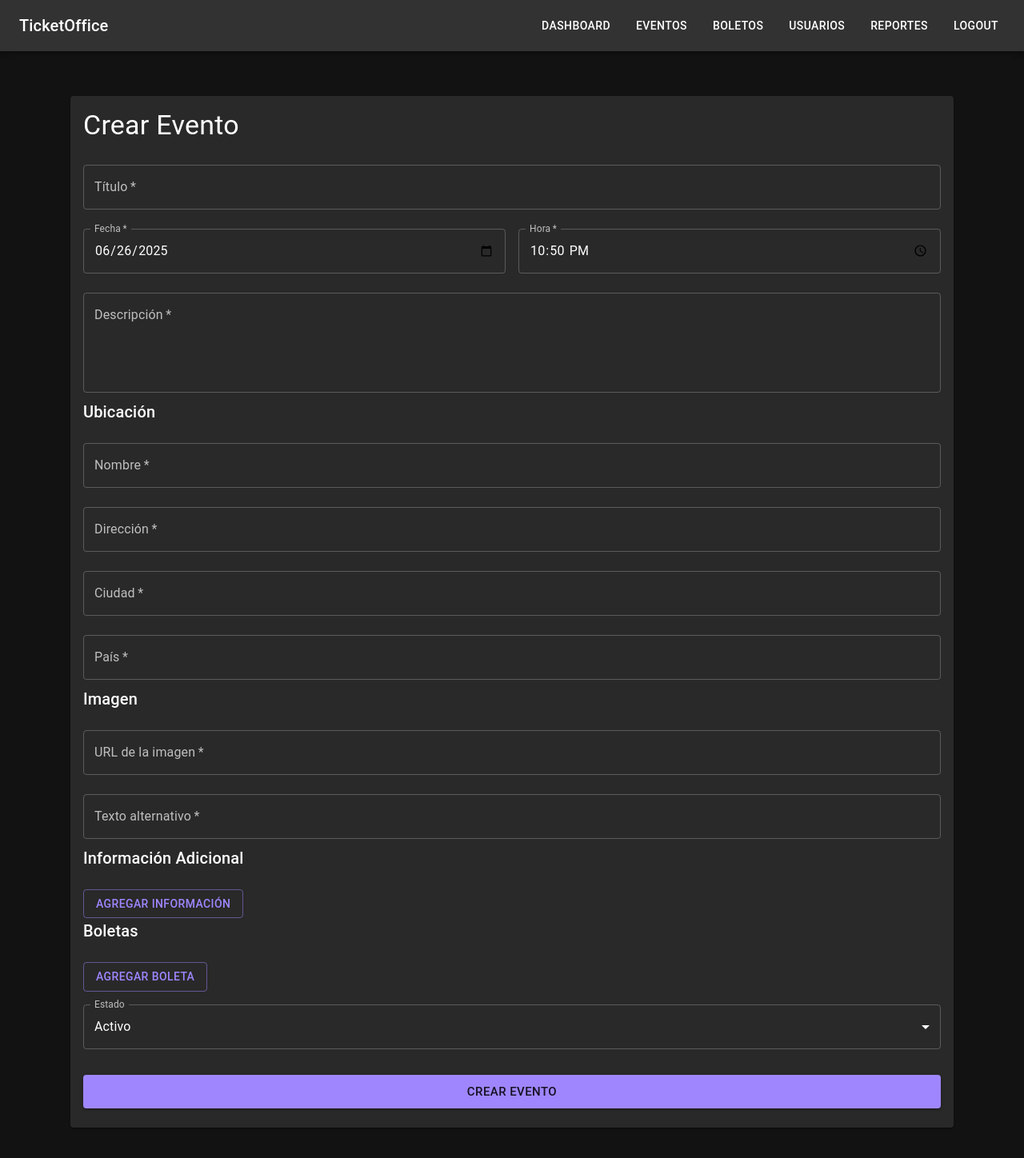
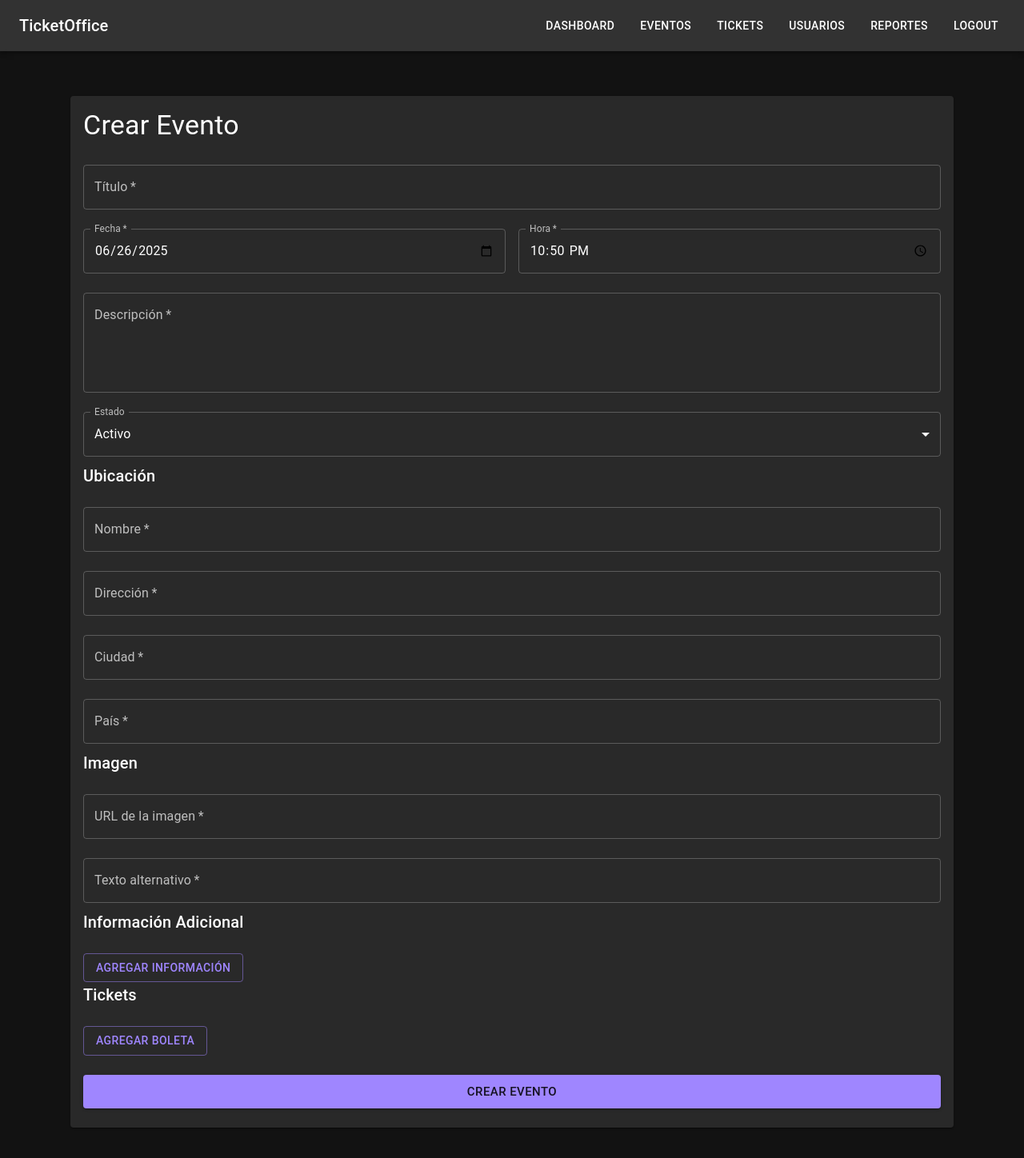
Before and after one commit to alejandrojuarez675/ticketoffice-frontend-2, a React (Create React App) app: page /admin/events/new in a window 1280 px wide. Shown: the top 1448 px of the page at 80% size. Built offline with nearby package versions, Linux system fonts and the light colour scheme; sample sign-in values are in the browser's storage.

Commit message:
change wordings

```diff
--- a/src/components/BackofficeLayout.tsx
+++ b/src/components/BackofficeLayout.tsx
@@ -26,7 +26,7 @@ const BackofficeLayout: React.FC<BackofficeLayoutProps> = ({ children }) => {
                 Eventos
               </Button>
               <Button color="inherit" component={RouterLink} to="/admin/tickets">
-                Boletos
+                Tickets
               </Button>
               <Button color="inherit" component={RouterLink} to="/admin/users">
                 Usuarios
--- a/src/pages/CreateOrUpdateEventsPage.tsx
+++ b/src/pages/CreateOrUpdateEventsPage.tsx
@@ -274,6 +274,24 @@ const CreateOrUpdateEventsPage: React.FC = () => {
             />
             </Grid>
 
+
+
+              {/* Status */}
+              <Grid item xs={12}>
+                <FormControl fullWidth margin="normal">
+                  <InputLabel>Estado</InputLabel>
+                  <Select
+                    value={event.status}
+                    onChange={(e) => handleInputChange('status', e.target.value)}
+                    label="Estado"
+                  >
+                    <MenuItem value="ACTIVE">Activo</MenuItem>
+                    <MenuItem value="INACTIVE">Inactivo</MenuItem>
+                    <MenuItem value="SOLD_OUT">Agotado</MenuItem>
+                  </Select>
+                </FormControl>
+              </Grid>
+
               {/* Location */}
               <Grid item xs={12}>
                 <Typography variant="h6" gutterBottom>
@@ -371,12 +389,12 @@ const CreateOrUpdateEventsPage: React.FC = () => {
               {/* Tickets */}
               <Grid item xs={12}>
                 <Typography variant="h6" gutterBottom>
-                  Boletas
+                  Tickets
                 </Typography>
                 {event.tickets.map((ticket, index) => (
                   <Box key={index} sx={{ mb: 2 }}>
                     <Typography variant="subtitle1" gutterBottom>
-                      Boleta {index + 1}
+                      Ticket {index + 1}
                     </Typography>
                     <Grid container spacing={2}>
                       <Grid item xs={12} sm={6}>
@@ -457,22 +475,6 @@ const CreateOrUpdateEventsPage: React.FC = () => {
                 </Button>
               </Grid>
 
-              {/* Status */}
-              <Grid item xs={12}>
-                <FormControl fullWidth margin="normal">
-                  <InputLabel>Estado</InputLabel>
-                  <Select
-                    value={event.status}
-                    onChange={(e) => handleInputChange('status', e.target.value)}
-                    label="Estado"
-                  >
-                    <MenuItem value="ACTIVE">Activo</MenuItem>
-                    <MenuItem value="INACTIVE">Inactivo</MenuItem>
-                    <MenuItem value="SOLD_OUT">Agotado</MenuItem>
-                  </Select>
-                </FormControl>
-              </Grid>
-
               {/* Submit Button */}
               <Grid item xs={12}>
                 <Button
```
